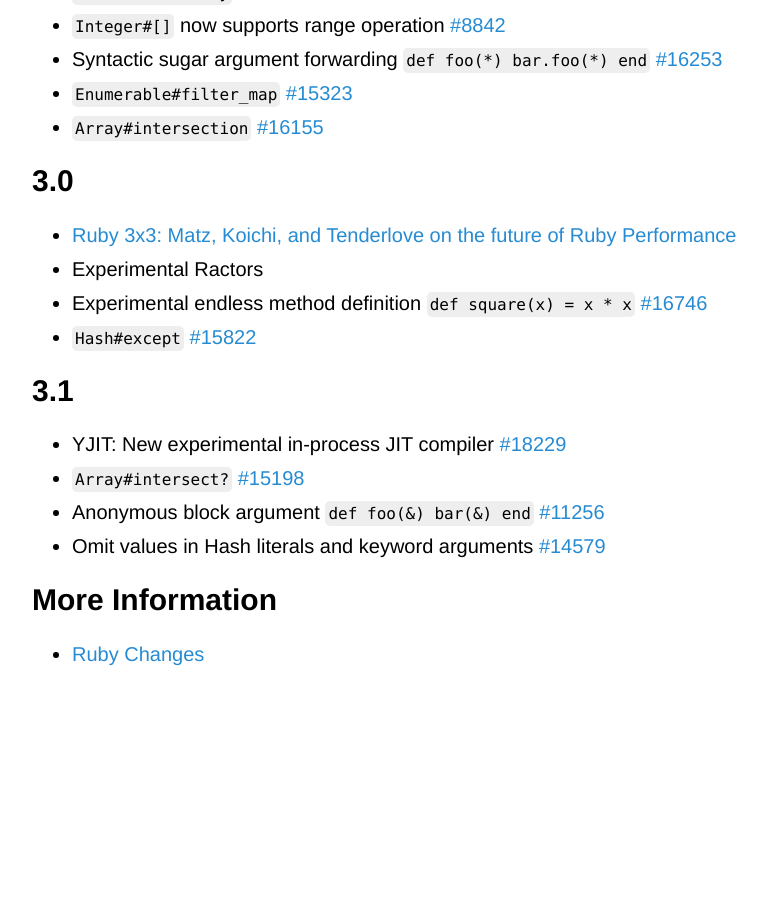
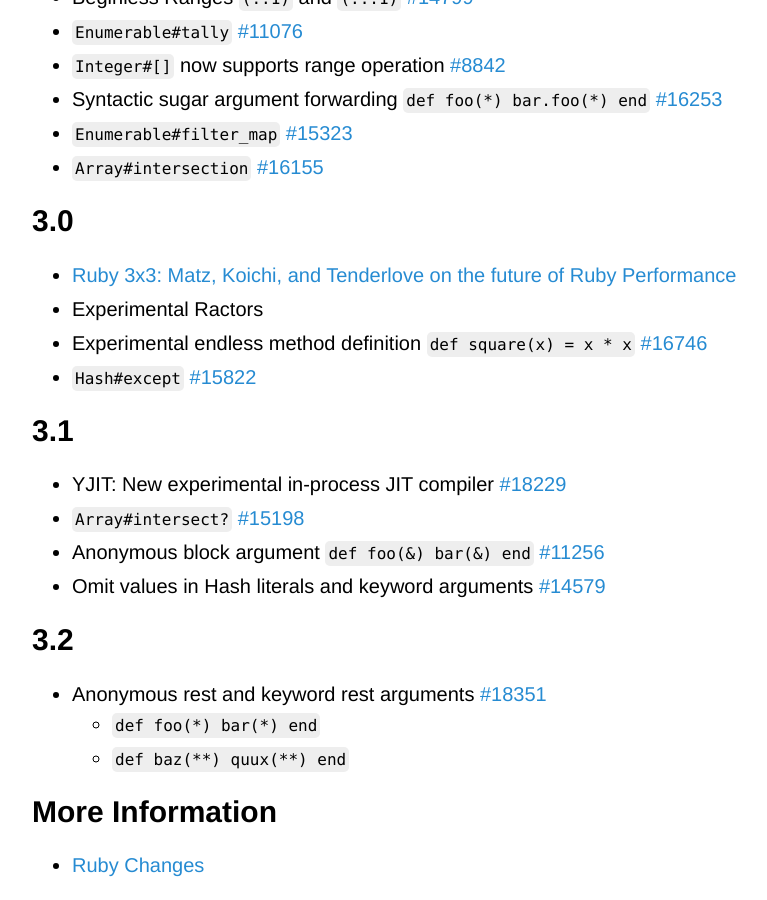
Before and after one commit to Maumagnaguagno/maumagnaguagno.github.io, a Jekyll site: the page built from ruby-versions.md, in a window 1280 px wide and 900 px high, scrolled down 3747 px. Shown: the whole window, without its empty margins (228-995 px from the left). Built offline with Jekyll 4.4.1, drawn with Linux system fonts in a browser that asks for light colours; our own code applies the rules of GitHub Pages for plain Markdown files; before the commit the page ends 4436 px from its top, so only the background shows below that.

Commit message:
Add 3.2 section to Ruby Versions

```diff
--- a/ruby-versions.md
+++ b/ruby-versions.md
@@ -22,6 +22,7 @@ This is a reminder of how Ruby evolved through time.
 [2.7](#27) | 2019-12-25 | TBA            | TBA
 [3.0](#30) | 2020-12-25 | TBA            | TBA
 [3.1](#31) | 2021-12-25 | TBA            | TBA
+[3.2](#32) | 2022-12-25 | TBA            | TBA
 
 {% assign issue = "https://bugs.ruby-lang.org/issues/" %}
 
@@ -126,5 +127,10 @@ This is a reminder of how Ruby evolved through time.
 - Anonymous block argument ``def foo(&) bar(&) end`` [#11256]({{ issue }}11256)
 - Omit values in Hash literals and keyword arguments [#14579]({{ issue }}14579)
 
+## 3.2
+- Anonymous rest and keyword rest arguments [#18351]({{ issue }}18351)
+  - ``def foo(*) bar(*) end``
+  - ``def baz(**) quux(**) end``
+
 ## More Information
 - [Ruby Changes](https://rubyreferences.github.io/rubychanges/)
```
